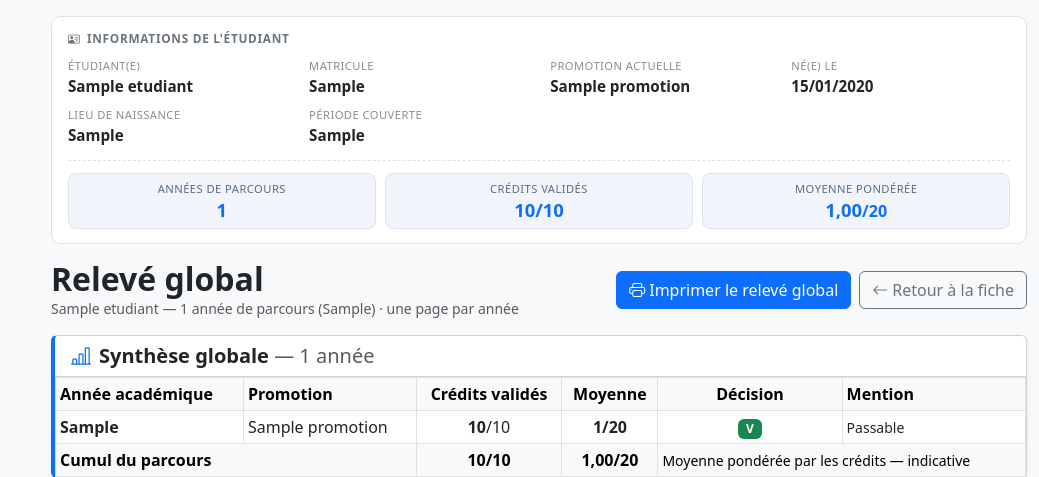
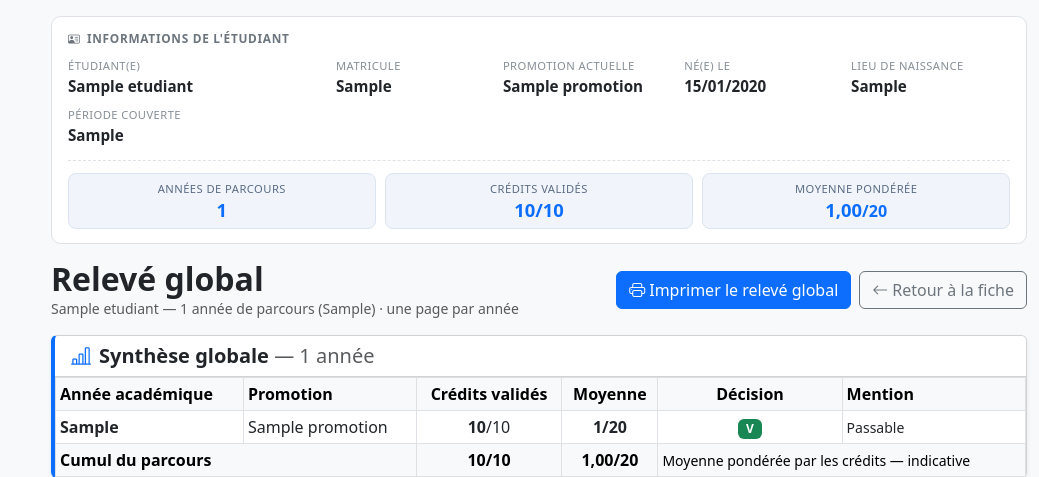
Before and after one commit to tresorkabis/examen, a Django app: page /etudiants/1/releve-global/ in a window 1280 px wide. Shown: the part 38-515 px from the top of the page, without its empty margins (241-1280 px from the left). Run offline with Django 5.2, Linux system fonts and the light colour scheme; tables that the repository leaves empty hold one stand-in row (values such as "Sample post").

Commit message:
Releve global : periode couverte sur une ligne dediee et nom elargi
La grille d'informations passe a 5 colonnes (le nom de l'etudiant
beneficie d'une colonne elargie) et la « periode couverte » occupe
sa propre ligne : la valeur « 2023-2024 a 2025-2026 » n'est plus
repliee tronquee. La meme grille est reprise a l'impression, avec un
espacement vertical un peu plus grand pour qu'un nom long ne touche
pas la ligne suivante.

```diff
--- a/app/templates/app/etudiant_releve_global.html
+++ b/app/templates/app/etudiant_releve_global.html
@@ -35,12 +35,49 @@
         color: #6c757d;
         margin-bottom: .65rem;
     }
+    /* Grille à 5 colonnes sur la 1ʳᵉ ligne (le nom de l'étudiant dispose
+       d'une colonne élargie) et une 2ᵉ ligne dédiée à la période
+       couverte, dont la valeur « 2023-2024 à 2025-2026 » ne peut plus
+       être tronquée ni mal repliée. */
     .infos-grille {
         display: grid;
-        grid-template-columns: repeat(auto-fit, minmax(190px, 1fr));
+        grid-template-columns: 1.7fr 1fr 1.1fr 1fr 1.1fr;
+        grid-template-areas:
+            "nom matricule promotion naissance lieu"
+            "periode periode periode periode periode";
         gap: .55rem 1.4rem;
     }
     .info-item { display: flex; flex-direction: column; min-width: 0; }
+    .info-nom { grid-area: nom; }
+    .info-matricule { grid-area: matricule; }
+    .info-promotion { grid-area: promotion; }
+    .info-naissance { grid-area: naissance; }
+    .info-lieu { grid-area: lieu; }
+    .info-periode { grid-area: periode; }
+    /* Écrans étroits : la grille se replie en 2 puis 1 colonne, la période
+       couverte occupant toujours sa propre ligne. */
+    @media (max-width: 992px) {
+        .infos-grille {
+            grid-template-columns: 1fr 1fr;
+            grid-template-areas:
+                "nom nom"
+                "matricule promotion"
+                "naissance lieu"
+                "periode periode";
+        }
+    }
+    @media (max-width: 576px) {
+        .infos-grille {
+            grid-template-columns: 1fr;
+            grid-template-areas:
+                "nom"
+                "matricule"
+                "promotion"
+                "naissance"
+                "lieu"
+                "periode";
+        }
+    }
     .info-label {
         font-size: .7rem;
         text-transform: uppercase;
@@ -171,8 +208,13 @@
             margin-bottom: 2px !important;
         }
         .infos-grille {
-            grid-template-columns: repeat(6, 1fr) !important;
-            gap: 1px 10px !important;
+            /* Même structure qu'à l'écran : 5 champs sur la 1ʳᵉ ligne
+               (nom élargi) + la période couverte sur une ligne dédiée. */
+            grid-template-columns: 1.7fr 1fr 1.1fr 1fr 1.1fr !important;
+            grid-template-areas:
+                "nom matricule promotion naissance lieu"
+                "periode periode periode periode periode" !important;
+            gap: 3px 10px !important;
         }
         .info-label {
             font-size: 6.6pt !important;
@@ -403,29 +445,29 @@
             <i class="bi bi-person-vcard"></i>Informations de l'étudiant
         </div>
         <div class="infos-grille">
-            <div class="info-item">
+            <div class="info-item info-nom">
                 <span class="info-label">Étudiant(e)</span>
                 <span class="info-valeur">{{ etudiant.noms }}</span>
             </div>
-            <div class="info-item">
+            <div class="info-item info-matricule">
                 <span class="info-label">Matricule</span>
                 <span class="info-valeur">{{ etudiant.numero_etudiant|default:"—" }}</span>
             </div>
-            <div class="info-item">
+            <div class="info-item info-promotion">
                 <span class="info-label">Promotion actuelle</span>
                 <span class="info-valeur">{{ etudiant.promotion.nom }}</span>
             </div>
-            <div class="info-item">
+            <div class="info-item info-naissance">
                 <span class="info-label">Né(e) le</span>
                 <span class="info-valeur">
                     {% if etudiant.date_naissance %}{{ etudiant.date_naissance|date:"d/m/Y" }}{% else %}—{% endif %}
                 </span>
             </div>
-            <div class="info-item">
+            <div class="info-item info-lieu">
                 <span class="info-label">Lieu de naissance</span>
                 <span class="info-valeur">{{ etudiant.lieu_naissance|default:"—" }}</span>
             </div>
-            <div class="info-item">
+            <div class="info-item info-periode">
                 <span class="info-label">Période couverte</span>
                 <span class="info-valeur">{{ periode|default:"—" }}</span>
             </div>
```
